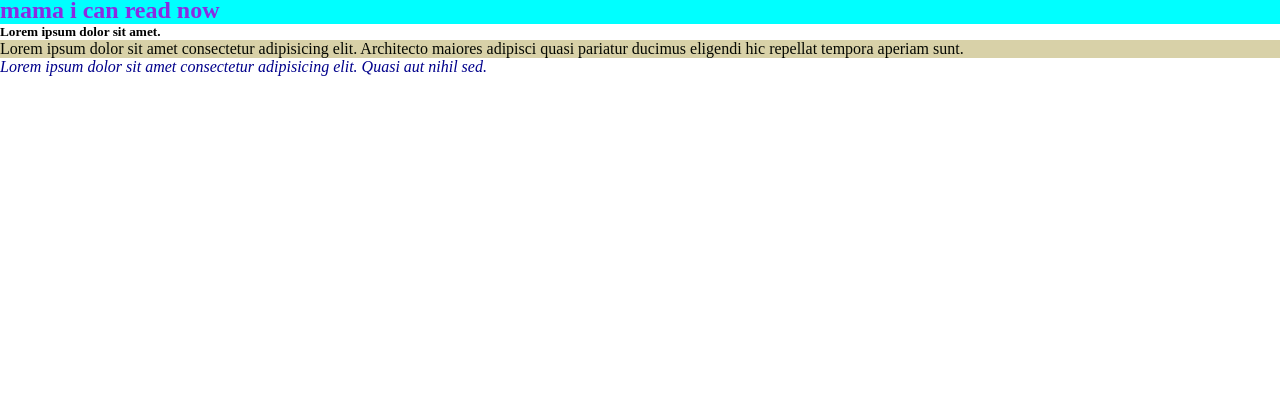
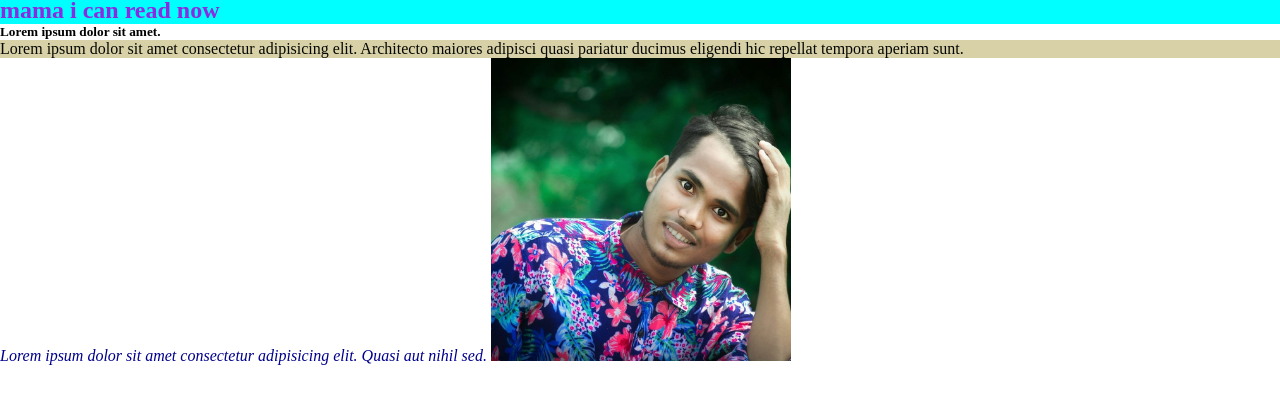
Before and after one commit to MD-RaihanHossen/my-new-repo, a plain HTML site: page index.html in a window 1280 px wide. Shown: the part 40-444 px from the top of the page. Drawn offline with Linux system fonts and the light colour scheme.

Commit message:
new photo

```diff
--- a/index.html
+++ b/index.html
@@ -13,5 +13,6 @@
     <h5>Lorem ipsum dolor sit amet.</h5>
     <p>Lorem ipsum dolor sit amet consectetur adipisicing elit. Architecto maiores adipisci quasi pariatur ducimus eligendi hic repellat tempora aperiam sunt.</p>
     <i>Lorem ipsum dolor sit amet consectetur adipisicing elit. Quasi aut nihil sed.</i>
+    <img src="project-photo/raihan1.jpg" alt="raihan">
 </body>
 </html>
--- a/style.css
+++ b/style.css
@@ -11,3 +11,7 @@ p{color: rgb(5, 8, 2);
     i{
         color: darkblue;
     }
+    img{
+        width: 300px;
+        height: auto;
+    }
```
Also changed, not shown: project-photo/raihan1.jpg (added).
